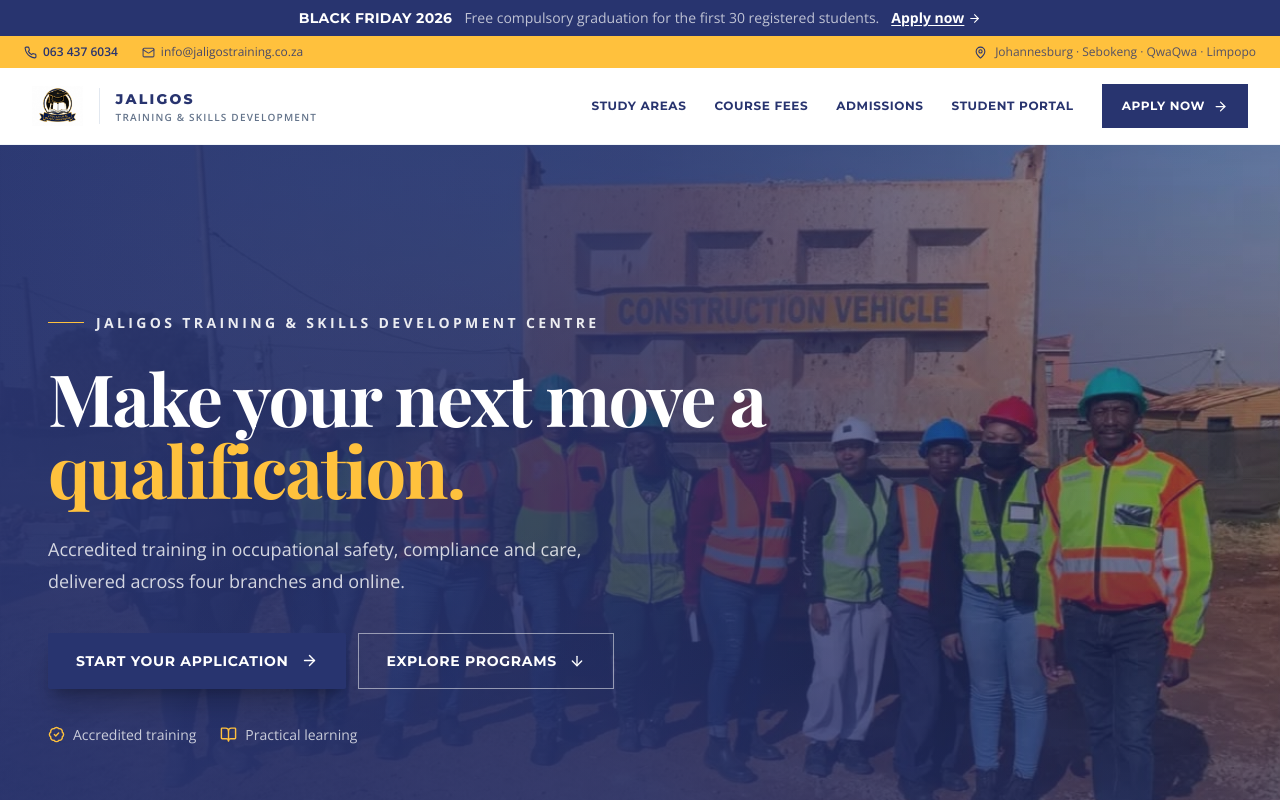
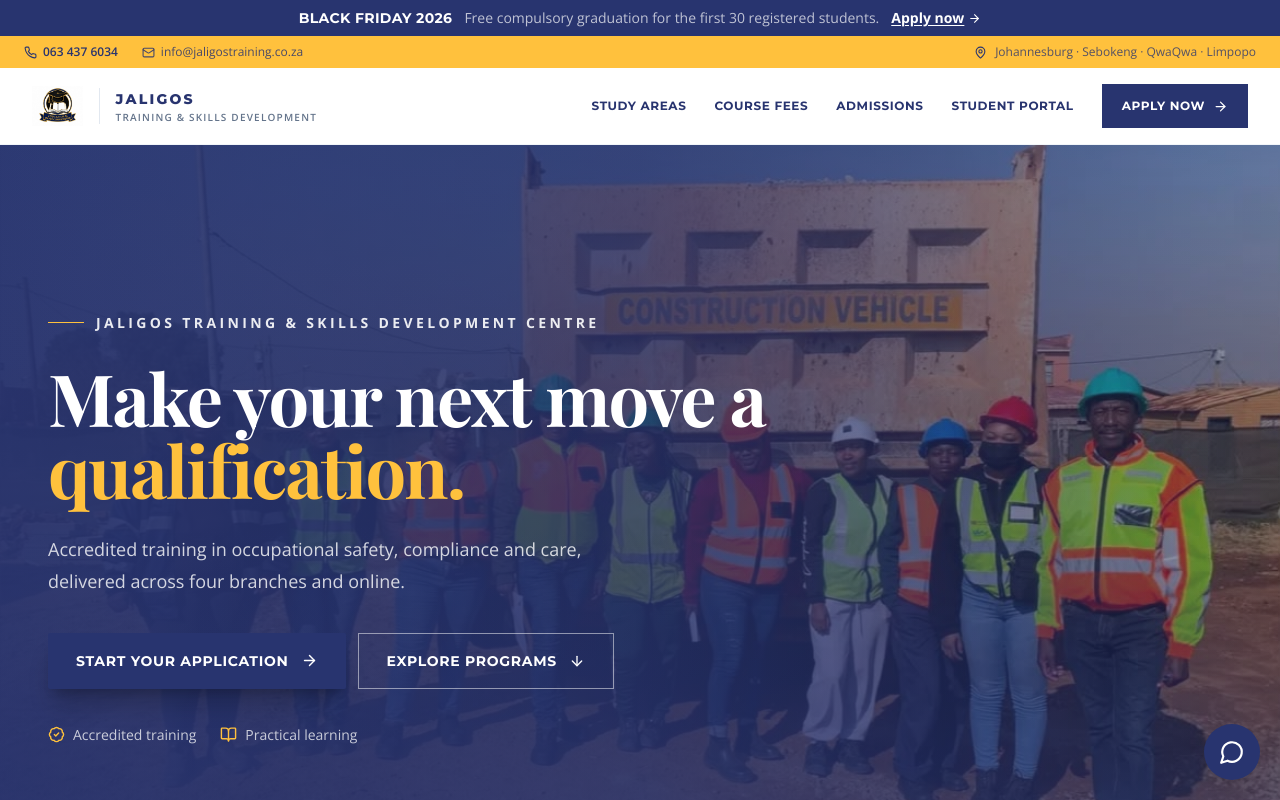
Before and after one commit to Kuphuka/jaligos-digital-campus, a Next.js app in the folder jaligos-digital-campus/: page / in a window 1280 px wide. Shown: the top 800 px of the page. Built offline with nearby package versions, Linux system fonts and the light colour scheme.

Commit message:
NEW ENV FILE

```diff
--- a/jaligos-digital-campus/app/layout.tsx
+++ b/jaligos-digital-campus/app/layout.tsx
@@ -2,6 +2,7 @@ import type { Metadata } from "next";
 import { Montserrat, Open_Sans } from "next/font/google";
 import WhatsAppButton from "@/components/WhatsAppButton";
 import PromoBanner from "@/components/PromoBanner";
+import ChatBot from "@/components/ChatBot";
 import "./globals.css";
 
 const montserrat = Montserrat({
@@ -56,6 +57,7 @@ export default function RootLayout({ children }: { children: React.ReactNode })
         <PromoBanner compact />
         {children}
         <WhatsAppButton />
+        <ChatBot />
       </body>
     </html>
   );
```
